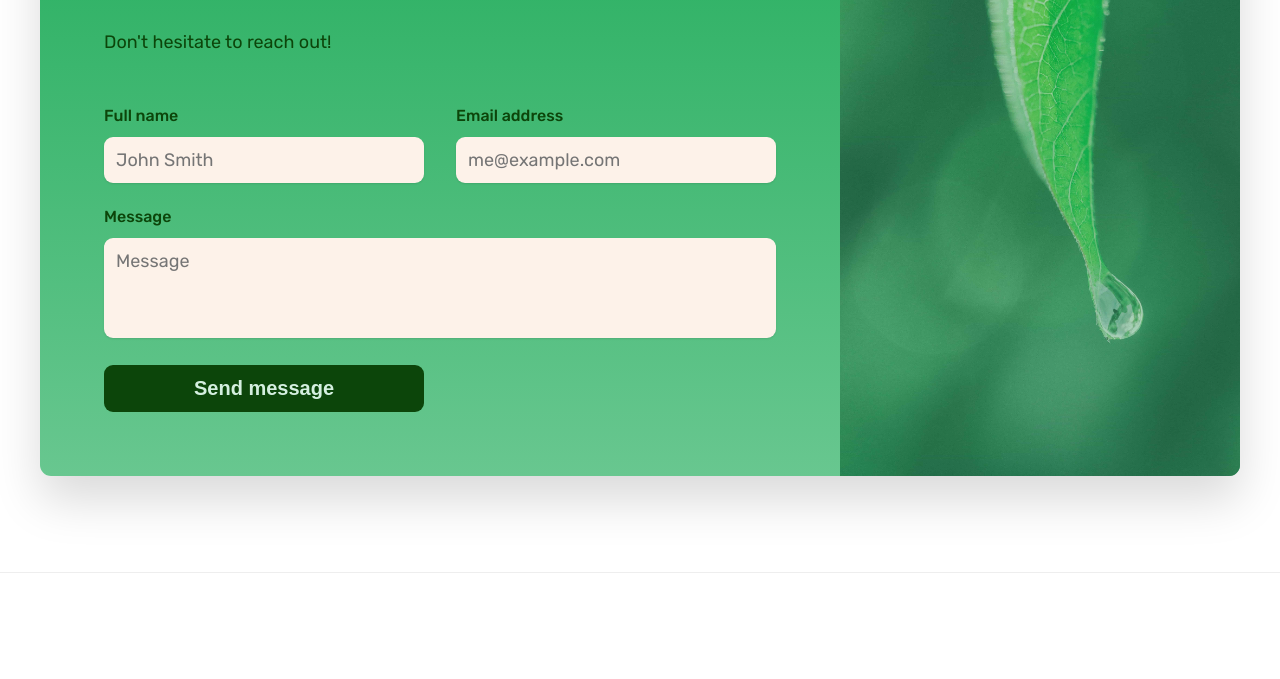
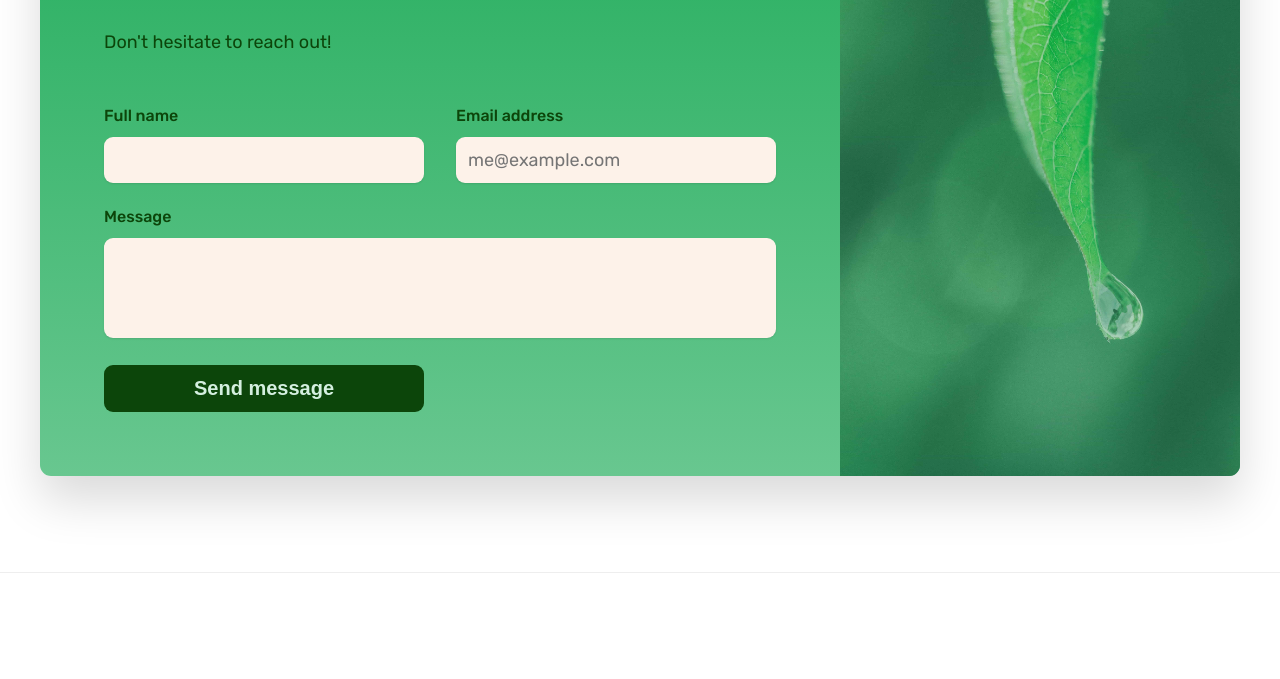
Before and after one commit to dynamodenis/3CE-cousins, a website: page index.html in a window 1280 px wide. Shown: the part 3820-4499 px from the top of the page. Drawn offline with nearby package versions, Linux system fonts and the light colour scheme.

Commit message:
Did some modifications

```diff
--- a/index.html
+++ b/index.html
@@ -231,7 +231,7 @@
 
       <section class="section section__business" id="business-process">
         <div class="container">
-          <h2 class="heading__secondary heading__secondary--bg-white mb-lg">
+          <h2 class="heading__secondary heading__secondary--bg-white">
             Our business process
           </h2>
           <div class="business">
@@ -281,13 +281,7 @@
               >
                 <div>
                   <label for="full-name">Full name</label>
-                  <input
-                    id="full-name"
-                    type="text"
-                    placeholder="John Smith"
-                    name="name"
-                    required
-                  />
+                  <input id="full-name" type="text" name="name" required />
                 </div>
 
                 <div>
@@ -303,12 +297,7 @@
 
                 <div class="cta__group--textarea">
                   <label for="message">Message</label>
-                  <textarea
-                    id="message"
-                    name="message"
-                    required
-                    placeholder="Message"
-                  ></textarea>
+                  <textarea id="message" name="message" required></textarea>
                 </div>
 
                 <button type="submit" class="btn btn--form">
--- a/sass/base/_typography.scss
+++ b/sass/base/_typography.scss
@@ -20,6 +20,7 @@ body {
     position: relative;
     line-height: $line-height-large;
     display: inline-block;
+    margin-bottom: 4rem;
 
     &::after {
       content: '';
@@ -37,6 +38,7 @@ body {
     @include respond(phone) {
       display: block;
       text-align: center;
+      margin-bottom: 8rem !important;
     }
 
     &--bg-white {
--- a/sass/layout/_footer.scss
+++ b/sass/layout/_footer.scss
@@ -34,6 +34,10 @@
     font-size: 1.4rem;
     line-height: $line-height-medium;
     margin-top: auto;
+
+    @include respond(phone) {
+      text-align: center;
+    }
   }
 }
 
@@ -43,6 +47,10 @@
   @include respond(tab-port) {
     gap: 2.4rem !important;
     grid-template-rows: auto;
+  }
+
+  @include respond(phone) {
+    padding: 0 !important;
   }
 }
 
```
Also changed, not shown: css/style.css.
